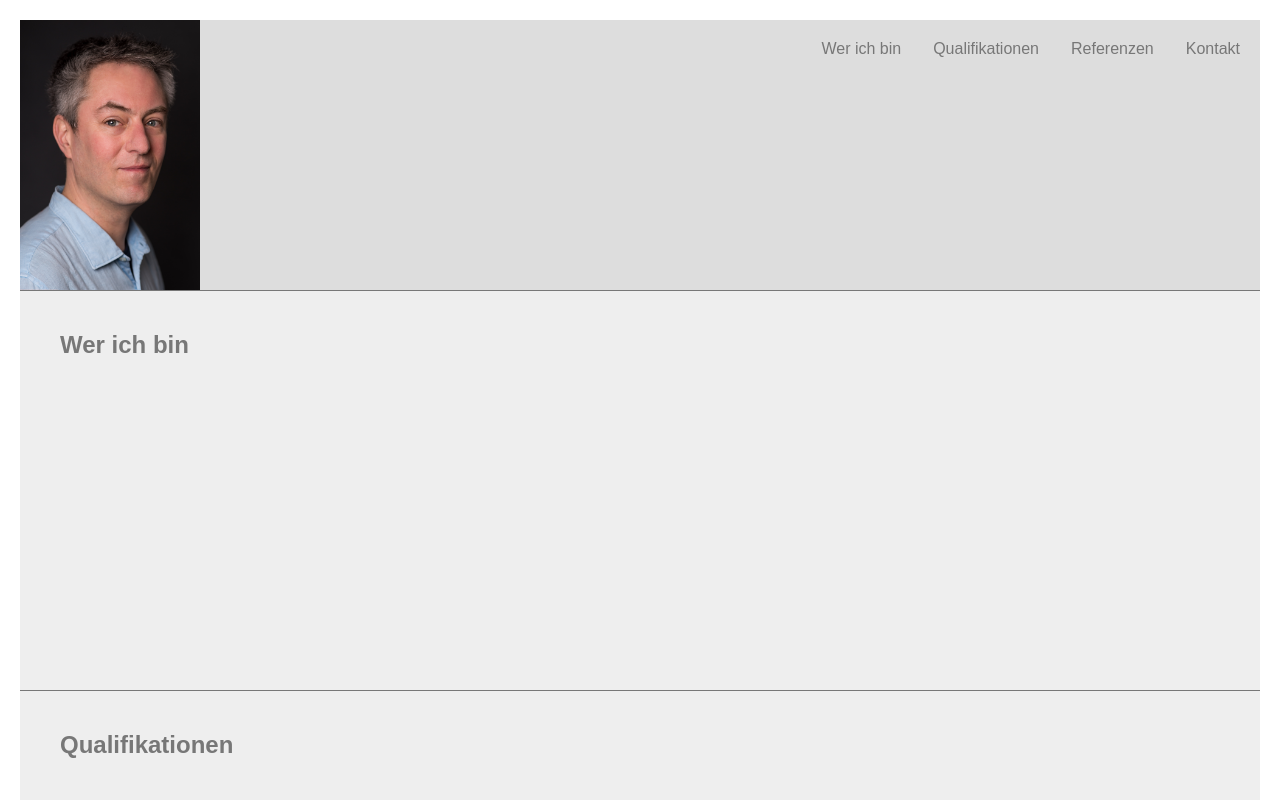
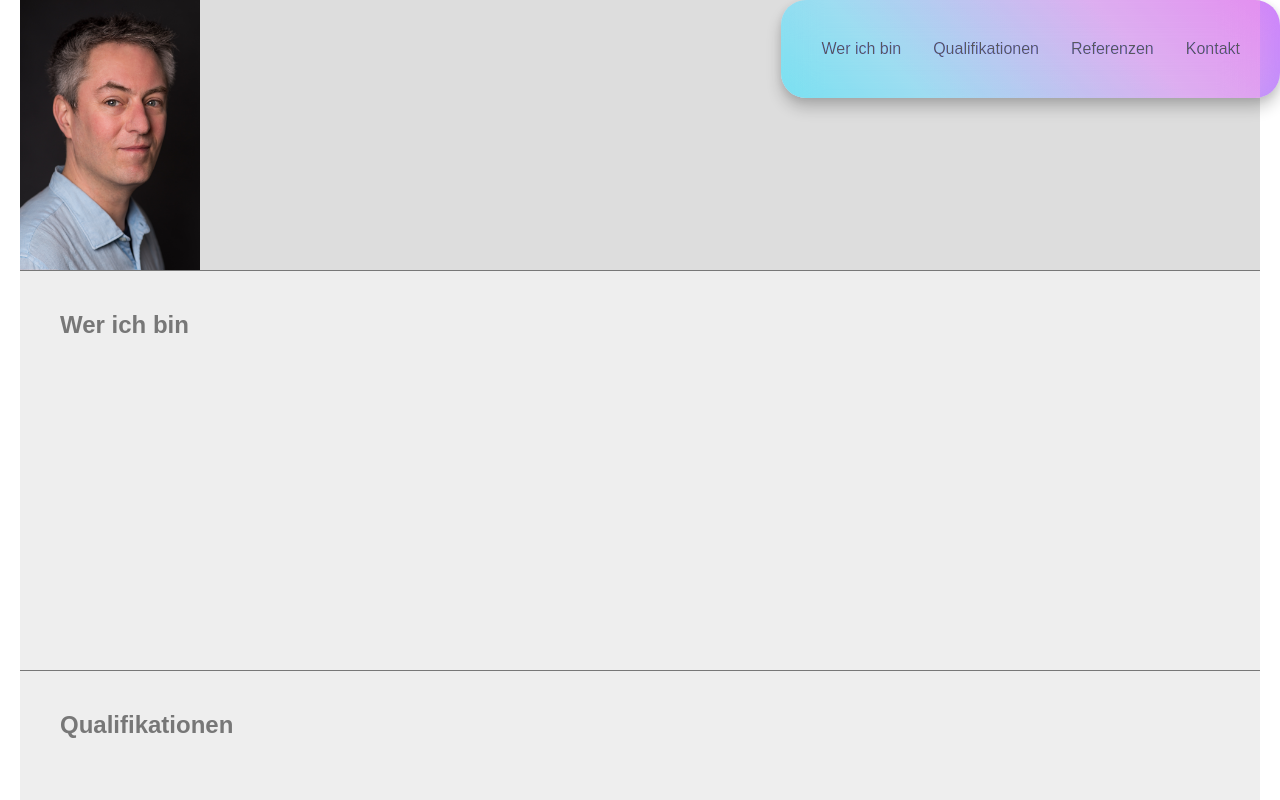
Before and after one commit to rol423/Portfolio, a plain HTML site: page index.html in a window 1280 px wide. Shown: the top 800 px of the page. Drawn offline with Linux system fonts and the light colour scheme.

Commit message:
Navi Glas

```diff
--- a/index.html
+++ b/index.html
@@ -11,7 +11,7 @@
 <main>
     <header>
         <img src="images/Roland01.jpg" alt="">
-        <nav>
+        <nav class="glass-object">
             <a href="#section1">Wer ich bin</a>
             <a href="#section2">Qualifikationen</a>
             <a href="#section3">Referenzen</a>
--- a/style.css
+++ b/style.css
@@ -5,7 +5,7 @@
     font-family: sans-serif;
     color: #777;
 }
-body { padding: 20px;  }
+body { padding: 0 20px;  }
 section {
     min-height: 400px;
     border-top: 1px solid #777;
@@ -14,7 +14,7 @@ section {
 section { background: #eee; }
 nav { position: fixed; top: 0; right: calc((100% - 1280px) / 2); display: flex; justify-content: flex-end; gap: 2em; padding: 40px; }
 main { max-width: 1280px;  margin: 0 auto; padding-bottom: 800px; }
-a { text-decoration: none; }
+a { text-decoration: none; color: #333; }
 a.act   { color: red; }
 header > img {
     width: 180px;
@@ -22,3 +22,12 @@ header > img {
  }
  header { background: #ddd;
     display: flex; justify-content: space-between; }
+
+    .glass-object {
+        border-radius: 25px;
+        backdrop-filter: blur(18px);
+        box-shadow: 0 2px 10px rgb(0 0 0 / 10%), 0 10px 15px rgb(0 0 0 / 20%);
+        box-sizing: border-box;
+        background-image: linear-gradient(45deg, rgba(32,152,255,0.6), rgba(172,50,249,0.6));
+        mix-blend-mode: hard-light;
+    }
```
